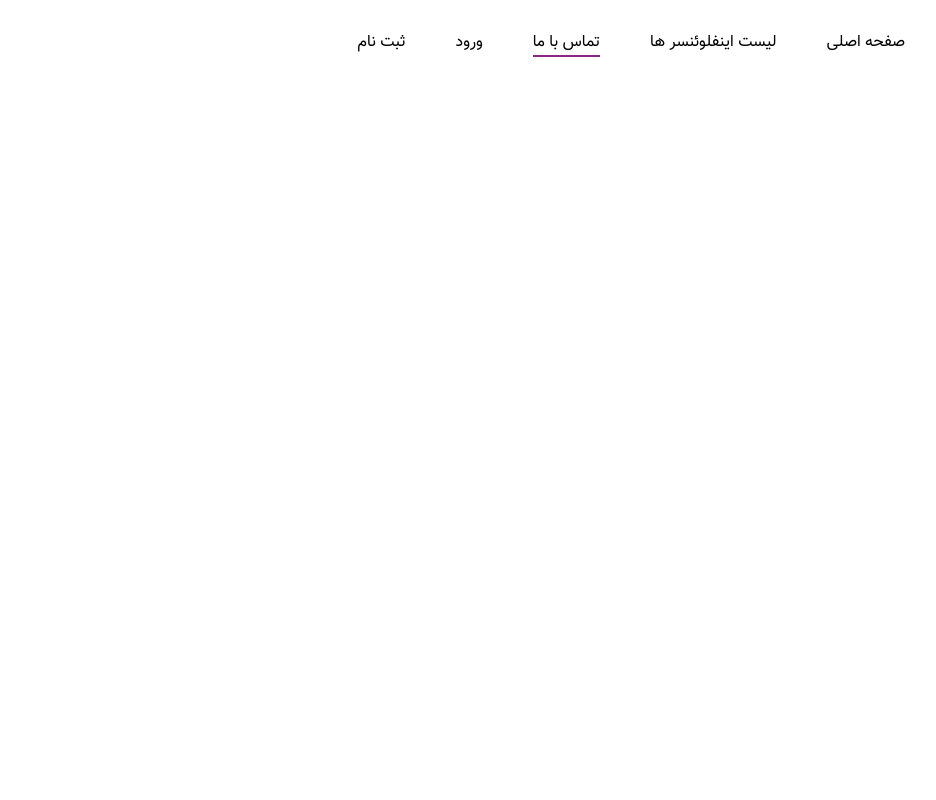
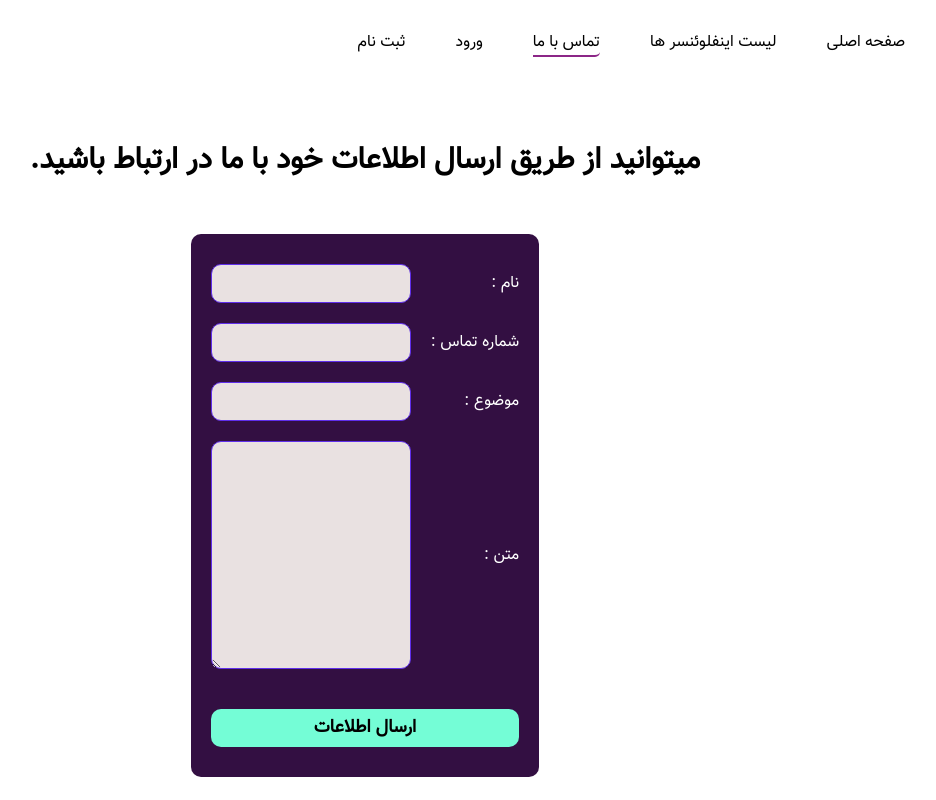
Before and after one commit to Alivolley/jaryan, a React (Create React App) app: page /contactUs in a window 1280 px wide. Shown: the whole page, without its empty margins (275-1211 px from the left). Built offline with nearby package versions, Linux system fonts and the light colour scheme.

Commit message:
contact us page finished

```diff
--- a/src/components/Header/Header.css
+++ b/src/components/Header/Header.css
@@ -7,6 +7,7 @@
 
 .header .active {
    border-bottom: 2px solid #8c2687;
+   border-bottom-right-radius: 0.5rem;
 }
 
 .header-item {
--- a/src/pages/ContactUs/ContactUs.jsx
+++ b/src/pages/ContactUs/ContactUs.jsx
@@ -1,8 +1,40 @@
-import React from "react";
+import React, { useState } from "react";
 import "./ContactUs.css";
 
 const ContactUs = () => {
-   return <div></div>;
+   const [userName, setUserName] = useState("");
+   const [number, setNumber] = useState("");
+   const [password, setPassword] = useState("");
+   const [text, setText] = useState("");
+
+   const formHandler = (e) => {
+      e.preventDefault();
+   };
+
+   return (
+      <div className="register">
+         <h3 className="register-title">میتوانید از طریق ارسال اطلاعات خود با ما در ارتباط باشید.</h3>
+         <form className="register_form" onSubmit={formHandler}>
+            <div className="register-input__wrapper">
+               <label className="register-input__lable">نام : </label>
+               <input type="text" className="register-input" value={userName} onChange={(e) => setUserName(e.target.value)} />
+            </div>
+            <div className="register-input__wrapper">
+               <label className="register-input__lable">شماره تماس : </label>
+               <input type="text" className="register-input" value={number} onChange={(e) => setNumber(e.target.value)} />
+            </div>
+            <div className="register-input__wrapper">
+               <label className="register-input__lable">موضوع :</label>
+               <input type="text" className="register-input" value={password} onChange={(e) => setPassword(e.target.value)} />
+            </div>
+            <div className="register-input__wrapper">
+               <label className="register-input__lable">متن :</label>
+               <textarea name="" id="" cols="30" rows="10" className="register-input" value={text} onChange={(e) => setText(e.target.value)}></textarea>
+            </div>
+            <button className="register-btn">ارسال اطلاعات</button>
+         </form>
+      </div>
+   );
 };
 
 export default ContactUs;
--- a/src/pages/RegisterCompany/RegisterCompany.css
+++ b/src/pages/RegisterCompany/RegisterCompany.css
@@ -1,6 +1,6 @@
 .register {
    direction: rtl;
-   margin-top: 10rem;
+   margin-top: 8rem;
 }
 
 .register-title {
@@ -13,11 +13,11 @@
    display: flex;
    flex-direction: column;
    gap: 2rem;
-   background: linear-gradient(90deg, rgba(215, 31, 122, 1) 0%, rgba(110, 40, 140, 1) 100%);
+   background: #330f42;
    width: fit-content;
    margin-left: auto;
    margin-right: auto;
-   padding: 2rem;
+   padding: 3rem 2rem;
    border-radius: 1rem;
 }
 
@@ -37,6 +37,7 @@
    border: 1px solid #5f2eea;
    padding: 0.8rem 1rem;
    border-radius: 1rem;
+   background-color: #e9e1e1;
 }
 
 .register-btn {
```
